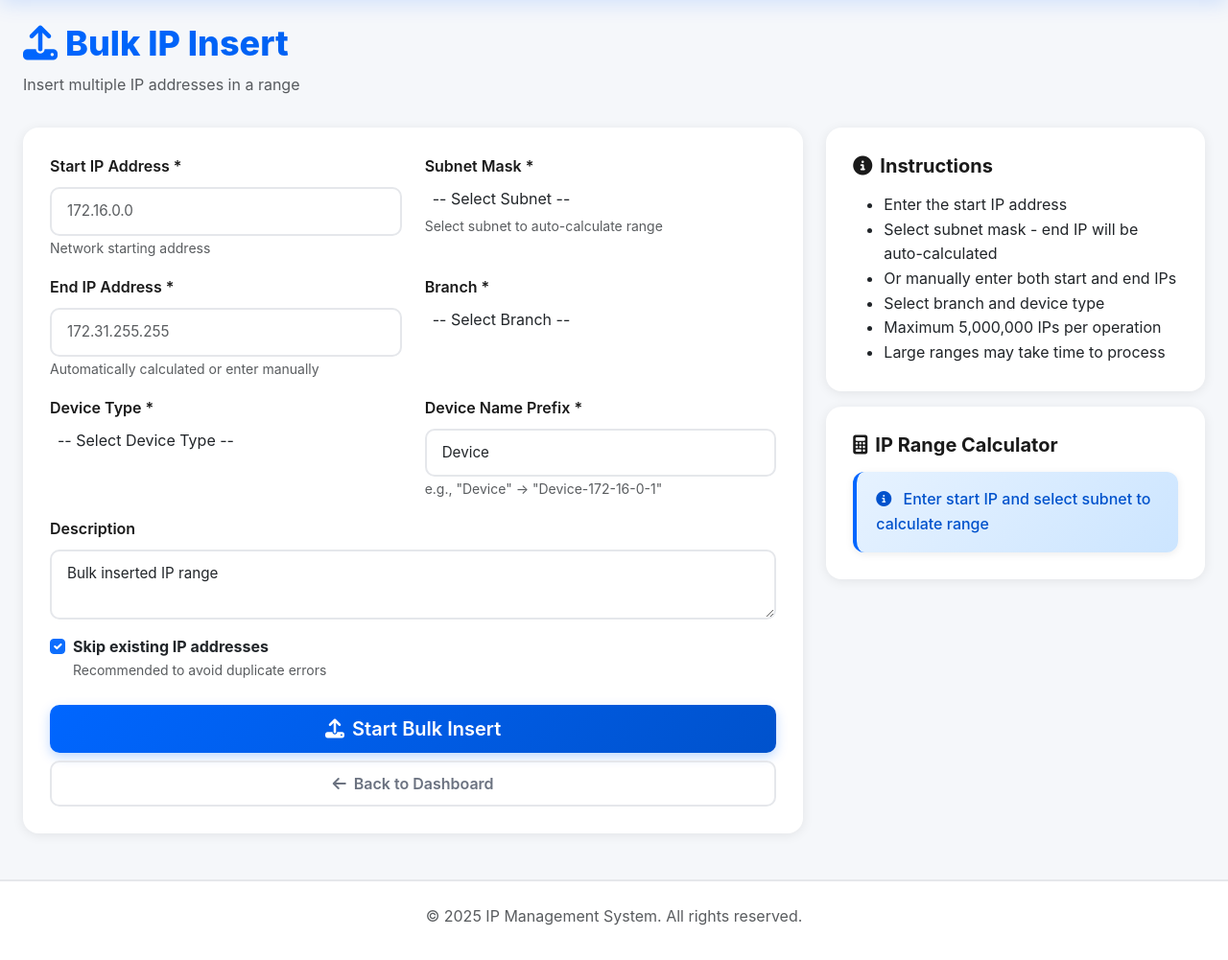
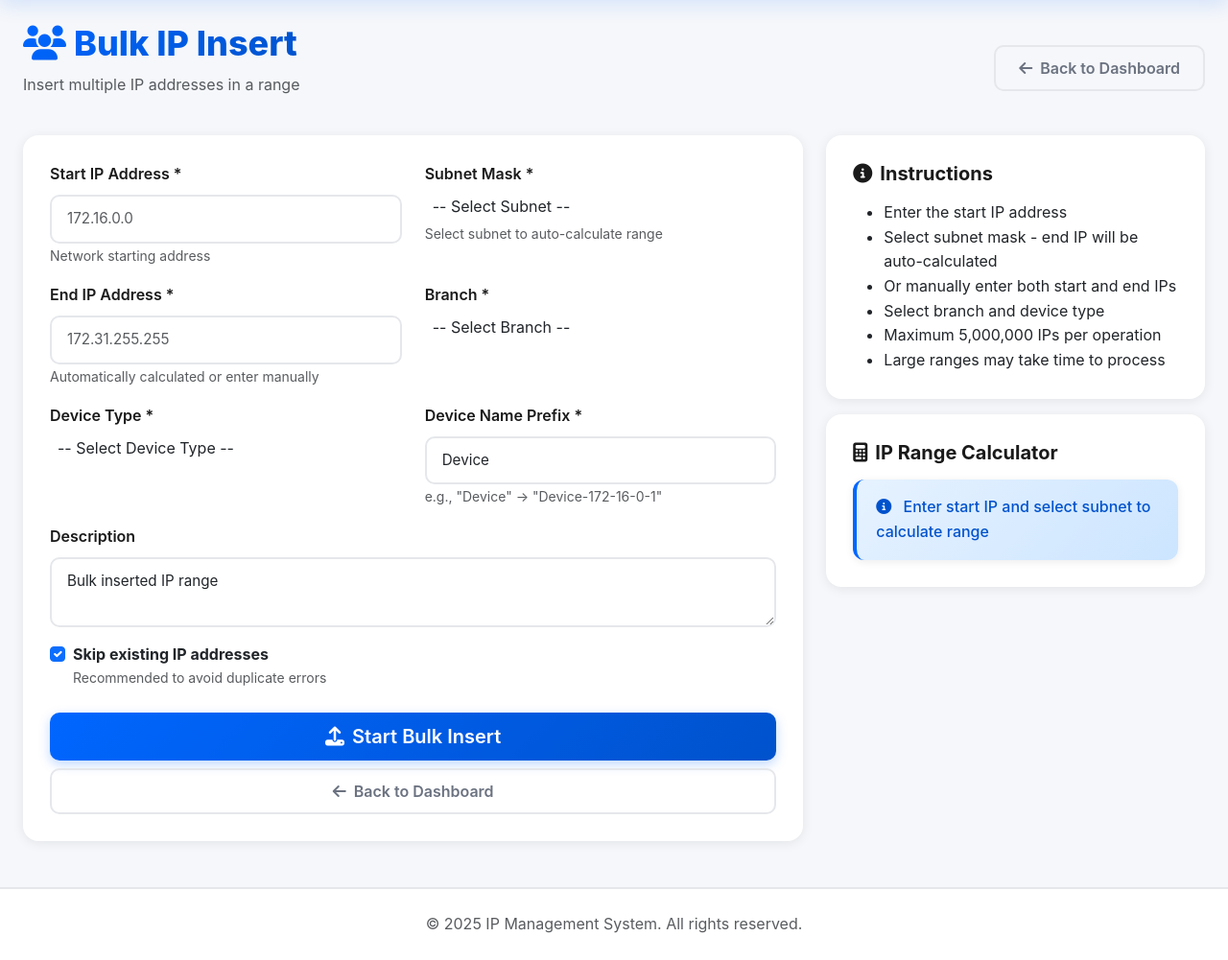
Before and after one commit to MohamedElsawsany/ip_management_django_ver, a Django app: page /bulk-insert/ in a window 1280 px wide. Shown: the part 83-1084 px from the top of the page at 96% size. Before the commit the page ends 1048 px from the top, so only its background shows below. Run offline with Django 5.2, Linux system fonts and the light colour scheme; the visitor is signed in with stand-in values (Sample User, id 1); data that the repository does not hold is empty; some libraries are stand-ins or nearby versions.

Commit message:
Update database password in settings.py and enhance bulk insert page layout: Change password to 'Admin@1234' and improve header layout with a back button.

```diff
--- a/ip_management/settings.py
+++ b/ip_management/settings.py
@@ -55,7 +55,7 @@ DATABASES = {
         'ENGINE': 'django.db.backends.postgresql',
         'NAME': 'ip_management',   # your database name
         'USER': 'postgres',           # your db user
-        'PASSWORD': 'Admin@123',   # your db password
+        'PASSWORD': 'Admin@1234',   # your db password
         'HOST': 'localhost',          # or IP address of your DB server
         'PORT': '5432',               # default PostgreSQL port
     }
--- a/templates/ips/bulk_insert.html
+++ b/templates/ips/bulk_insert.html
@@ -4,13 +4,21 @@
 
 {% block content %}
 <div class="container-fluid">
+
     <div class="row">
         <div class="col-12">
-            <div class="page-header">
-                <h1 class="page-title">
-                    <i class="fas fa-upload me-2"></i>Bulk IP Insert
-                </h1>
-                <p class="text-muted">Insert multiple IP addresses in a range</p>
+            <div class="page-header d-flex flex-column flex-md-row justify-content-between align-items-start align-items-md-center mb-4">
+                <div class="mb-3 mb-md-0">
+                    <h1 class="page-title">
+                        <i class="fas fa-users me-2"></i>Bulk IP Insert
+                    </h1>
+                    <p class="text-muted">Insert multiple IP addresses in a range</p>
+                </div>
+                <div>
+                    <a href="{% url 'index' %}" class="btn btn-outline-secondary">
+                        <i class="fas fa-arrow-left me-2"></i>Back to Dashboard
+                    </a>
+                </div>
             </div>
         </div>
     </div>
```
